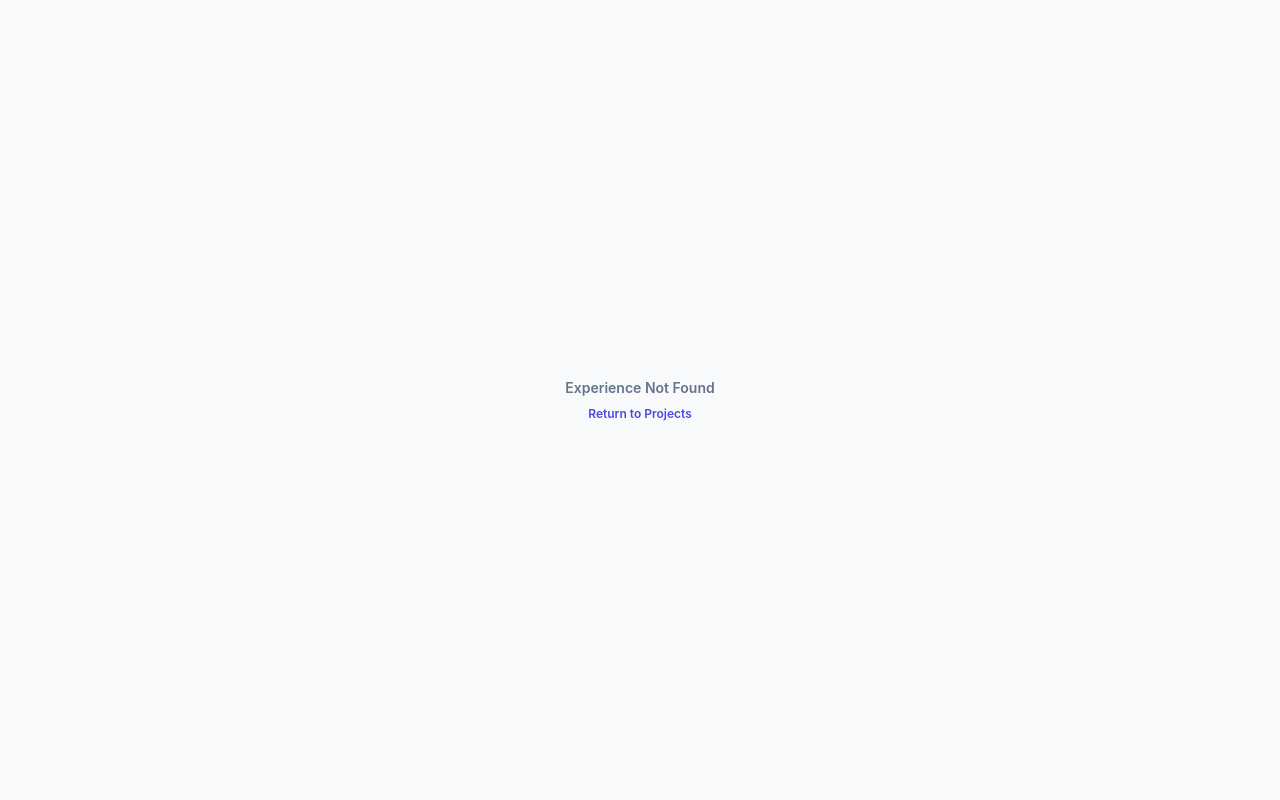
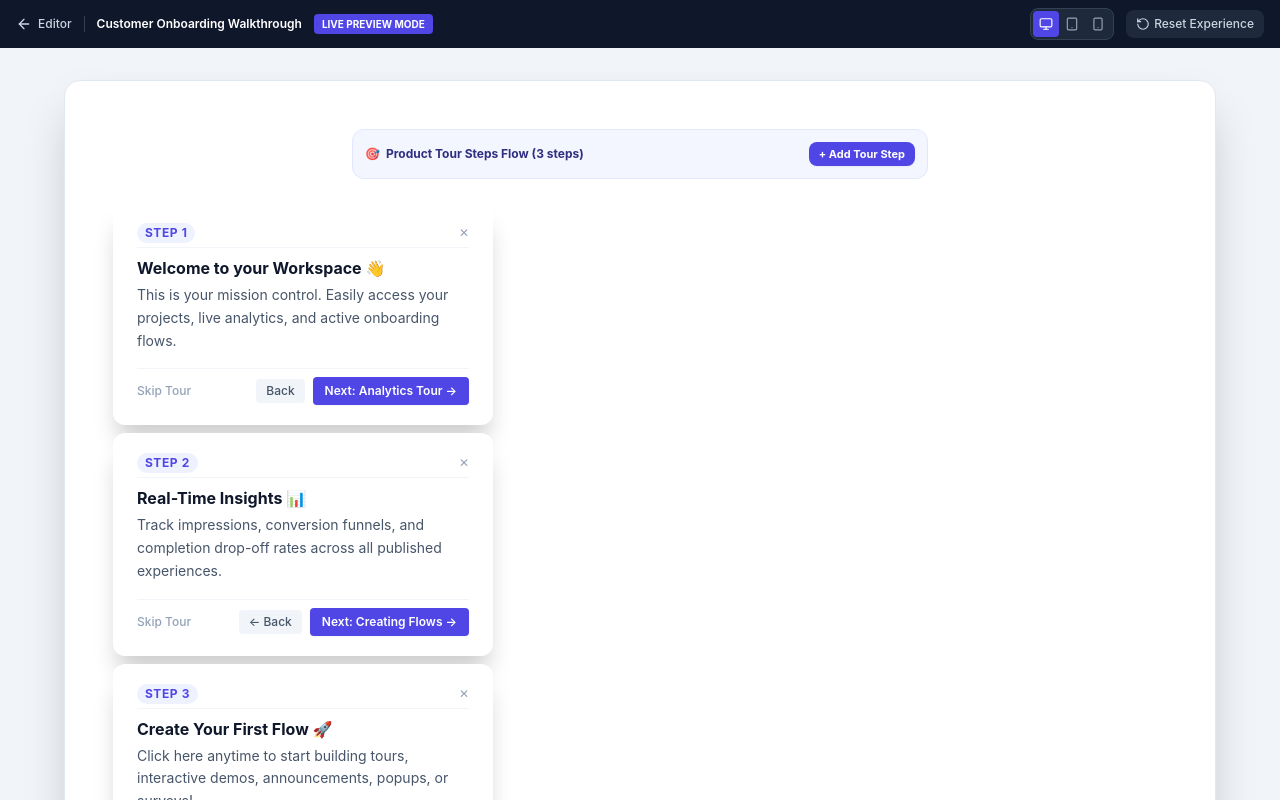
Before and after one commit to Devesh2325/dreambuilder, a React (Vite) app: page /preview/1 in a window 1280 px wide. Before the commit this address had no page. Shown: the top 800 px of the page. Built offline with nearby package versions, Linux system fonts and the light colour scheme.

Commit message:
fix(editor): support TourContainer, DemoContainer, DemoScreen in registry and improve document loading resilience

```diff
--- a/src/editor/registry/componentRegistry.tsx
+++ b/src/editor/registry/componentRegistry.tsx
@@ -2,6 +2,7 @@ import React from 'react';
 import { ComponentDefinition } from '../../types/components';
 import { ComponentNode } from '../../types/document';
 import * as LucideIcons from 'lucide-react';
+import { useEditorStore } from '../store/useEditorStore';
 
 // Safe Lucide icon resolver
 export const DynamicIcon: React.FC<{ name: string; className?: string }> = ({ name, className = 'w-5 h-5' }) => {
@@ -77,6 +78,148 @@ const SpacerRenderer: React.FC<{ node: ComponentNode }> = ({ node }) => {
 // 8. Container / Section / Flex
 const ContainerRenderer: React.FC<{ node: ComponentNode; children?: React.ReactNode }> = ({ children }) => {
   return <div className="w-full min-h-[40px]">{children}</div>;
+};
+
+// 8a. TourContainer Renderer
+const TourContainerRenderer: React.FC<{ node: ComponentNode; children?: React.ReactNode }> = ({ node, children }) => {
+  return (
+    <div className="w-full flex flex-col items-center justify-center p-6 gap-6">
+      <div className="w-full max-w-xl bg-indigo-50/70 border border-indigo-100 rounded-xl p-3 flex items-center justify-between text-xs text-indigo-900 font-medium select-none">
+        <span className="flex items-center gap-1.5 font-bold">
+          <span>🎯</span> Product Tour Steps Flow ({node.children.length} steps)
+        </span>
+        <button
+          type="button"
+          onClick={(e) => {
+            e.stopPropagation();
+            const stepNum = node.children.length + 1;
+            const newStep: ComponentNode = {
+              id: `step_${Date.now()}`,
+              type: 'TourStep',
+              name: `Step ${stepNum}`,
+              target: { selector: '#target-element', placement: 'bottom', offset: 12, highlight: true },
+              props: {
+                stepNumber: stepNum,
+                title: `Step ${stepNum}: New Walkthrough Step`,
+                description: 'Explain what users should do next or spotlight this control.',
+                nextButtonText: 'Next Step →',
+                prevButtonText: 'Back',
+                skipButtonText: 'Skip',
+              },
+              styles: {
+                width: '380px',
+                backgroundColor: '#ffffff',
+                borderRadius: '12px',
+                paddingTop: '20px',
+                paddingBottom: '20px',
+                paddingLeft: '24px',
+                paddingRight: '24px',
+                boxShadow: '0 20px 25px -5px rgba(0, 0, 0, 0.2)',
+              },
+              children: [],
+            };
+            useEditorStore.getState().insertNode(node.id, newStep);
+          }}
+          className="px-2.5 py-1 bg-indigo-600 hover:bg-indigo-700 text-white rounded-lg text-[11px] font-bold shadow-sm transition-all"
+        >
+          + Add Tour Step
+        </button>
+      </div>
+      <div className="w-full flex flex-col items-center gap-8">
+        {children}
+      </div>
+    </div>
+  );
+};
+
+// 8b. DemoContainer Renderer
+const DemoContainerRenderer: React.FC<{ node: ComponentNode; children?: React.ReactNode }> = ({ node, children }) => {
+  return (
+    <div className="w-full flex flex-col items-center gap-4">
+      <div className="w-full bg-slate-900 text-white rounded-xl p-3 flex items-center justify-between text-xs">
+        <span className="font-bold flex items-center gap-2">
+          <span>🎮</span> Interactive Demo Screens ({node.children.length} screens)
+        </span>
+        <button
+          type="button"
+          onClick={(e) => {
+            e.stopPropagation();
+            const screenNum = node.children.length + 1;
+            const newScreen: ComponentNode = {
+              id: `screen_${Date.now()}`,
+              type: 'DemoScreen',
+              name: `Screen ${screenNum}`,
+              props: {
+                title: `Screen ${screenNum}`,
+                imageUrl: 'https://images.unsplash.com/photo-1551288049-bebda4e38f71?w=1200&auto=format&fit=crop&q=80',
+                screenNumber: screenNum,
+              },
+              styles: { width: '100%', minHeight: '540px', position: 'relative' },
+              children: [
+                {
+                  id: `hotspot_${Date.now()}`,
+                  type: 'DemoHotspot',
+                  name: 'Hotspot',
+                  props: {
+                    tooltipTitle: 'Click here',
+                    tooltipText: 'Action step',
+                  },
+                  styles: { position: 'absolute', top: '150px', left: '300px', width: '36px', height: '36px' },
+                  children: [],
+                },
+              ],
+            };
+            useEditorStore.getState().insertNode(node.id, newScreen);
+          }}
+          className="px-2.5 py-1 bg-purple-600 hover:bg-purple-700 text-white rounded-lg text-[11px] font-bold shadow-sm transition-all"
+        >
+          + Add Screen
+        </button>
+      </div>
+      <div className="w-full">{children}</div>
+    </div>
+  );
+};
+
+// 8c. DemoScreen Renderer
+const DemoScreenRenderer: React.FC<{ node: ComponentNode; children?: React.ReactNode }> = ({ node, children }) => {
+  const { title = 'Demo Screen', imageUrl, screenNumber = 1 } = node.props;
+  return (
+    <div className="w-full rounded-xl overflow-hidden border border-slate-200 shadow-md relative bg-slate-900" style={{ minHeight: '540px' }}>
+      {imageUrl && (
+        <img
+          src={imageUrl}
+          alt={title}
+          className="w-full h-[540px] object-cover opacity-90 select-none pointer-events-none"
+        />
+      )}
+      <div className="absolute top-3 left-3 bg-black/60 backdrop-blur-sm text-white px-3 py-1 rounded-full text-xs font-semibold z-10 flex items-center gap-2">
+        <span>Screen {screenNumber}: {title}</span>
+        <button
+          type="button"
+          onClick={(e) => {
+            e.stopPropagation();
+            const newHotspot: ComponentNode = {
+              id: `hotspot_${Date.now()}`,
+              type: 'DemoHotspot',
+              name: 'Interactive Hotspot',
+              props: {
+                tooltipTitle: 'Explore Action',
+                tooltipText: 'Click hotspot to trigger next screen or modal',
+              },
+              styles: { position: 'absolute', top: `${100 + Math.random() * 200}px`, left: `${150 + Math.random() * 300}px`, width: '36px', height: '36px' },
+              children: [],
+            };
+            useEditorStore.getState().insertNode(node.id, newHotspot);
+          }}
+          className="bg-indigo-600 hover:bg-indigo-700 text-white px-2 py-0.5 rounded text-[10px] font-bold"
+        >
+          + Add Hotspot
+        </button>
+      </div>
+      {children}
+    </div>
+  );
 };
 
 // 9. TourStep Renderer (for visual tour steps)
@@ -589,6 +732,50 @@ export const COMPONENT_REGISTRY: Record<string, ComponentDefinition> = {
   },
 
   // Interactive & Modules
+  TourContainer: {
+    type: 'TourContainer',
+    displayName: 'Tour Steps Flow',
+    category: 'tour',
+    icon: 'Compass',
+    description: 'Container for product walkthrough steps',
+    isContainer: true,
+    defaultProps: { currentStepIndex: 0 },
+    defaultStyles: { width: '100%' },
+    propertyFields: [],
+    render: TourContainerRenderer,
+  },
+  DemoContainer: {
+    type: 'DemoContainer',
+    displayName: 'Demo Flow Container',
+    category: 'demo',
+    icon: 'PlaySquare',
+    description: 'Container for interactive demo screens',
+    isContainer: true,
+    defaultProps: { currentScreenIndex: 0 },
+    defaultStyles: { width: '100%', minHeight: '600px' },
+    propertyFields: [],
+    render: DemoContainerRenderer,
+  },
+  DemoScreen: {
+    type: 'DemoScreen',
+    displayName: 'Simulated Screen',
+    category: 'demo',
+    icon: 'Monitor',
+    description: 'Product screenshot screen with clickable hotspots',
+    isContainer: true,
+    defaultProps: {
+      title: 'Demo Screen',
+      imageUrl: 'https://images.unsplash.com/photo-1551288049-bebda4e38f71?w=1200&auto=format&fit=crop&q=80',
+      screenNumber: 1,
+    },
+    defaultStyles: { width: '100%', minHeight: '540px', position: 'relative' },
+    propertyFields: [
+      { key: 'title', label: 'Screen Title', type: 'text', category: 'content' },
+      { key: 'imageUrl', label: 'Background Image URL', type: 'text', category: 'content' },
+      { key: 'screenNumber', label: 'Screen Number', type: 'number', category: 'content' },
+    ],
+    render: DemoScreenRenderer,
+  },
   TourStep: {
     type: 'TourStep',
     displayName: 'Tour Step',
--- a/src/editor/store/useEditorStore.ts
+++ b/src/editor/store/useEditorStore.ts
@@ -1,6 +1,7 @@
 import { create } from 'zustand';
 import { ComponentNode, DeviceMode, DocumentModel, StyleProperties, TargetSelectorConfig, NodeInteraction } from '../../types/document';
 import { storage } from '../../services/storage';
+import { COMPONENT_REGISTRY } from '../registry/componentRegistry';
 
 export type LeftPanelTab = 'components' | 'blocks' | 'layers' | 'templates' | 'assets';
 export type RightPanelTab = 'content' | 'design' | 'layout' | 'interaction' | 'conditions' | 'responsive';
@@ -125,7 +126,19 @@ export const useEditorStore = create<EditorState>((set, get) => ({
   isTargetPicking: false,
 
   loadDocument: (docId: string) => {
-    const doc = storage.getDocument(docId);
+    let doc = storage.getDocument(docId);
+    if (!doc) {
+      const proj = storage.getProjectById(docId);
+      if (proj) {
+        doc = storage.getDocument(proj.documentId);
+      }
+    }
+    if (!doc) {
+      const projects = storage.getProjects();
+      if (projects.length > 0 && projects[0].documentId) {
+        doc = storage.getDocument(projects[0].documentId);
+      }
+    }
     if (doc) {
       set({
         document: doc,
@@ -174,11 +187,29 @@ export const useEditorStore = create<EditorState>((set, get) => ({
     const { document, setDocument } = get();
     if (!document) return;
 
+    let targetParentId = parentId;
+    let targetIndex = index;
+
+    const targetNode = findNode(document.rootNode, parentId);
+    if (targetNode) {
+      const def = COMPONENT_REGISTRY[targetNode.type];
+      if (def && !def.isContainer) {
+        const parentOfTarget = findParent(document.rootNode, targetNode.id);
+        if (parentOfTarget) {
+          targetParentId = parentOfTarget.id;
+          const idx = parentOfTarget.children.findIndex(c => c.id === targetNode.id);
+          targetIndex = idx >= 0 ? idx + 1 : undefined;
+        } else {
+          targetParentId = document.rootNode.id;
+        }
+      }
+    }
+
     const newRoot = mapTree(document.rootNode, current => {
-      if (current.id === parentId) {
+      if (current.id === targetParentId) {
         const newChildren = [...current.children];
-        if (typeof index === 'number' && index >= 0) {
-          newChildren.splice(index, 0, node);
+        if (typeof targetIndex === 'number' && targetIndex >= 0) {
+          newChildren.splice(targetIndex, 0, node);
         } else {
           newChildren.push(node);
         }
--- a/src/services/storage.ts
+++ b/src/services/storage.ts
@@ -243,14 +243,17 @@ class StorageService {
     return true;
   }
 
-  // Documents
   getDocument(id: string): DocumentModel | undefined {
     try {
       const data = localStorage.getItem(STORAGE_KEYS.DOCUMENTS);
       const docs: Record<string, DocumentModel> = data ? JSON.parse(data) : SEED_DOCUMENTS;
-      return docs[id];
+      if (docs && docs[id]) return docs[id];
+      if (SEED_DOCUMENTS[id]) return SEED_DOCUMENTS[id];
+      const keys = Object.keys(docs || {});
+      if (keys.length > 0) return docs[keys[0]];
+      return Object.values(SEED_DOCUMENTS)[0];
     } catch {
-      return SEED_DOCUMENTS[id];
+      return SEED_DOCUMENTS[id] || Object.values(SEED_DOCUMENTS)[0];
     }
   }
 
```
